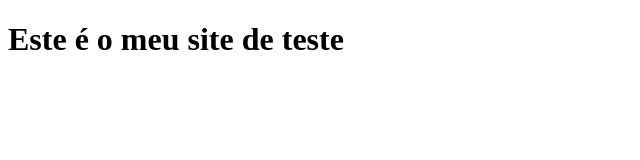
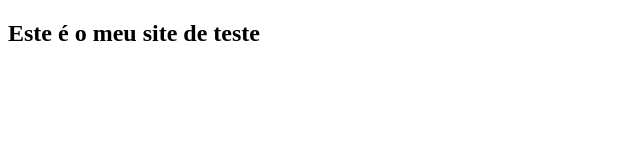
Before and after one commit to ronaldofjc/Site, a plain HTML site: page index.html in a window 1280 px wide. Shown: the whole page, without its empty margins (0-640 px from the left). Drawn offline with Linux system fonts and the light colour scheme.

Commit message:
Inclusão do Título com H2

```diff
--- a/index.html
+++ b/index.html
@@ -5,6 +5,6 @@
     <title>Meu Site</title>
   </head>
   <body>
-    <h1>Este é o meu site de teste</h1>
+    <h2>Este é o meu site de teste</h2>
   </body>
 </html>
```
